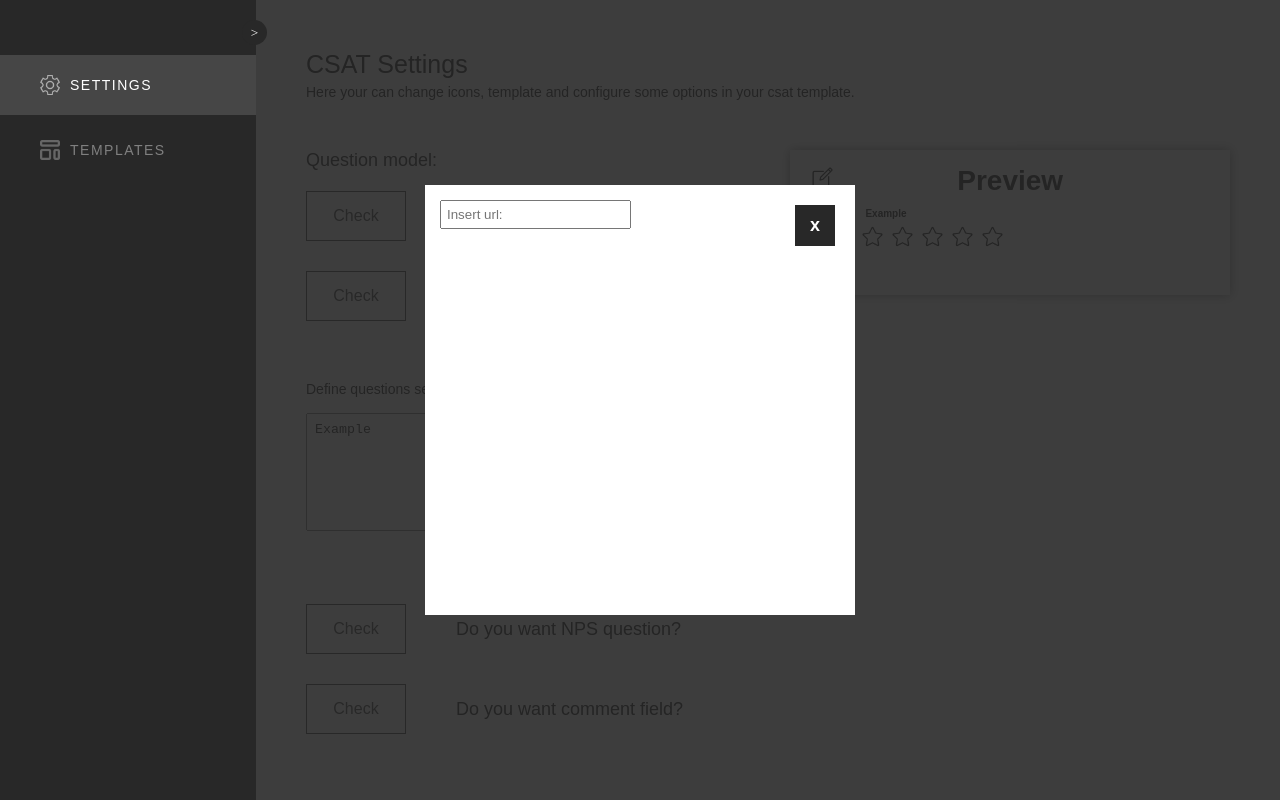
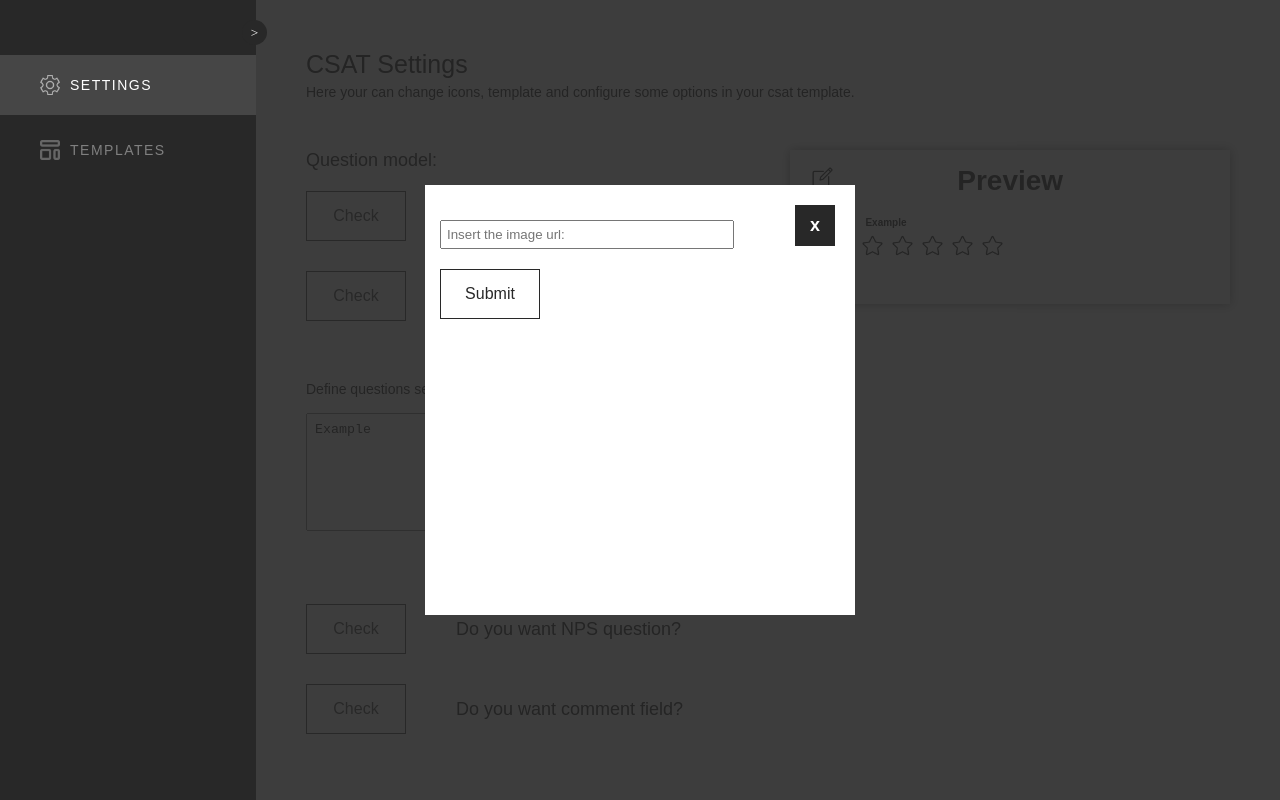
Before and after one commit to caamag/NPS_frontend, a React (Vite) app: page /csat/settings in a window 1280 px wide. Both pictures are taken after a click on the button 817 px from the left and 177 px from the top of the page. Built offline with nearby package versions, Linux system fonts and the light colour scheme.

Commit message:
Alterando ícone pelo Modal

```diff
--- a/src/components/modals/previewModal/index.tsx
+++ b/src/components/modals/previewModal/index.tsx
@@ -1,11 +1,20 @@
 
 import * as Css from './style'
+import { Button } from '../../../global/button.style'
+import { useState } from 'react'
 
 interface PreviewModalProps {
     setPreviewModal: (previewModal: boolean) => void
+    setImageUrl: (url: string) => void
 }
 
-const PreviewModal: React.FC<PreviewModalProps> = ({ setPreviewModal }) => {
+const PreviewModal: React.FC<PreviewModalProps> = ({ setPreviewModal, setImageUrl }) => {
+
+    const [newImageUrl, setNewImageUrl] = useState<string>('')
+
+    const handleImageUrl = () => {
+        setImageUrl(newImageUrl);
+    }
 
     return (
         <Css.ModalContainer>
@@ -14,9 +23,12 @@ const PreviewModal: React.FC<PreviewModalProps> = ({ setPreviewModal }) => {
 
                 <input
                     type="text"
-                    placeholder='Insert url:'
+                    placeholder='Insert the image url:'
+                    value={newImageUrl}
+                    onChange={(e) => { setNewImageUrl(e.target.value) }}
+                /><br />
 
-                />
+                <Button width='100px' onClick={() => { handleImageUrl() }}>Submit</Button>
             </Css.Modal>
         </Css.ModalContainer>
     )
--- a/src/components/modals/previewModal/style.ts
+++ b/src/components/modals/previewModal/style.ts
@@ -21,6 +21,8 @@ export const Modal = styled.div`
     background-color: white;
 
     input{
+        width: 70%;
+        margin-top: 20px;
         padding: 5px;
     }
 `
--- a/src/components/preview/index.tsx
+++ b/src/components/preview/index.tsx
@@ -30,21 +30,34 @@ const Preview: React.FC<PreviewProps> = ({
 }) => {
 
     const questionsSplited = questions.split(';')
-    const emojiList: string[] = [icon.badEmoji, icon.sadEmoji, icon.neutralEmoji, icon.happyEmoji, icon.veryHappyEmoji]
+    const emojiList: string[] = [
+        icon.badEmoji,
+        icon.sadEmoji,
+        icon.neutralEmoji,
+        icon.happyEmoji,
+        icon.veryHappyEmoji
+    ]
     const [previewModal, setPreviewModal] = useState<boolean>(false)
     const [openPreview, setOpenPreview] = useState<boolean>(false)
+    const [imageUrl, setImageUrl] = useState<string>('')
 
     return (
         <>
-            {!openPreview && <Css.OpenPreviewBtn onClick={() => { setOpenPreview(true) }}>Open preview</Css.OpenPreviewBtn>}
+            {!openPreview && (
+                <Css.OpenPreviewBtn onClick={() => { setOpenPreview(true) }}>
+                    Open preview
+                </Css.OpenPreviewBtn>
+            )}
 
             <Css.PreviewContainer isPreview={openPreview}>
                 <Css.CloseBtn onClick={() => { setOpenPreview(false) }}>x</Css.CloseBtn>
-                <Css.editBtn onClick={() => { setPreviewModal(true) }}><img src={icon.editIcon} /></Css.editBtn>
+                <Css.editBtn onClick={() => { setPreviewModal(true) }}>
+                    <img src={icon.editIcon} />
+                </Css.editBtn>
 
-                <h1 style={{ textAlign: 'center', fontSize: '28px' }}>Preview</h1><br />
+                <h1>Preview</h1>
 
-                {questionsSplited.length > 0 && questionsSplited.map((question, index) => (
+                {questionsSplited.map((question, index) => (
                     <Css.Question>
 
                         <h4 key={index}>{question}</h4>
@@ -59,7 +72,7 @@ const Preview: React.FC<PreviewProps> = ({
                             {
                                 !iconsList.includes('/src/assets/pessimo.png') &&
                                 Array.from({ length: Number(numberIcons) }, (_, idx) => (
-                                    <img src={icon.emptyStar} alt="" key={idx} />
+                                    <img src={imageUrl ? imageUrl : icon.emptyStar} alt="" key={idx} />
                                 ))
                             }
                         </Css.iconsContainer><br />
@@ -95,7 +108,12 @@ const Preview: React.FC<PreviewProps> = ({
                     </Css.Question>
                 </>}
 
-                {previewModal && <PreviewModal setPreviewModal={setPreviewModal} />}
+                {previewModal && (
+                    <PreviewModal
+                        setPreviewModal={setPreviewModal}
+                        setImageUrl={setImageUrl}
+                    />
+                )}
 
             </Css.PreviewContainer>
         </>
--- a/src/components/preview/style.ts
+++ b/src/components/preview/style.ts
@@ -26,6 +26,12 @@ export const PreviewContainer = styled.div<PreviewProps>`
     &::-webkit-scrollbar-thumb{
         background-color: rgb(40,40,40);
         border-radius: 3px;
+    }
+
+    h1{
+        text-align: center;
+        font-size: 28px;
+        margin-bottom: 20px;
     }
 
     @media screen and (max-width: 500px){
--- a/src/pages/settings/index.tsx
+++ b/src/pages/settings/index.tsx
@@ -39,18 +39,22 @@ const Settings = () => {
             />
 
             <Css.SettingsForm>
-                {modelIndex === 1 && <>
+                {modelIndex === 1 && (
+                    <>
                         <label>
                             Number of icons: <br /><br />
                             <input
                                 type="text"
                                 placeholder='Number:'
                                 value={numberIcons}
-                            onChange={(e) => { setNumberIcons(e.target.value) }}
+                                onChange={(e) => {
+                                    setNumberIcons(Number(e.target.value) > 10 ? '10' : e.target.value)
+                                }}
                                 required
                             />
                         </label><br /><br /><br /><br />
-                </>}
+                    </>
+                )}
 
                 <label>
                     Define questions separated by " ; "<br /><br />
@@ -73,7 +77,8 @@ const Settings = () => {
                 <h3>Do you want NPS question?</h3>
             </Css.QuestionModel>
 
-            {npsQuestion && <>
+            {npsQuestion && (
+                <>
                     <input
                         style={{ marginLeft: '50px', padding: '5px' }}
                         type="text"
@@ -86,7 +91,8 @@ const Settings = () => {
                         onClick={() => { setNpsConfig(config => !config) }}>
                         customize
                     </Css.CustomizeButton>
-            </>}
+                </>
+            )}
 
             <Css.QuestionModel>
                 <Button
@@ -98,21 +104,25 @@ const Settings = () => {
                 <h3>Do you want comment field?</h3>
             </Css.QuestionModel>
 
-            {comment && <input
+            {comment && (
+                <input
                     style={{ marginLeft: '50px', padding: '5px' }}
                     type="text"
                     placeholder='Insert the comment title:'
                     required
                     value={commentTitle}
                     onChange={(e) => { setCommentTitle(e.target.value) }}
-            />}
+                />
+            )}
 
-            {npsConfig && <NpsModal
+            {npsConfig && (
+                <NpsModal
                     setColors={setColors}
                     setNpsConfig={setNpsConfig}
                     setBorderRadius={setBorderRadius}
                     setFontColor={setFontColor}
-            />}
+                />
+            )}
 
             <Preview
                 iconsList={icons}
```
Lines whose indentation alone changed are shown as unchanged.
